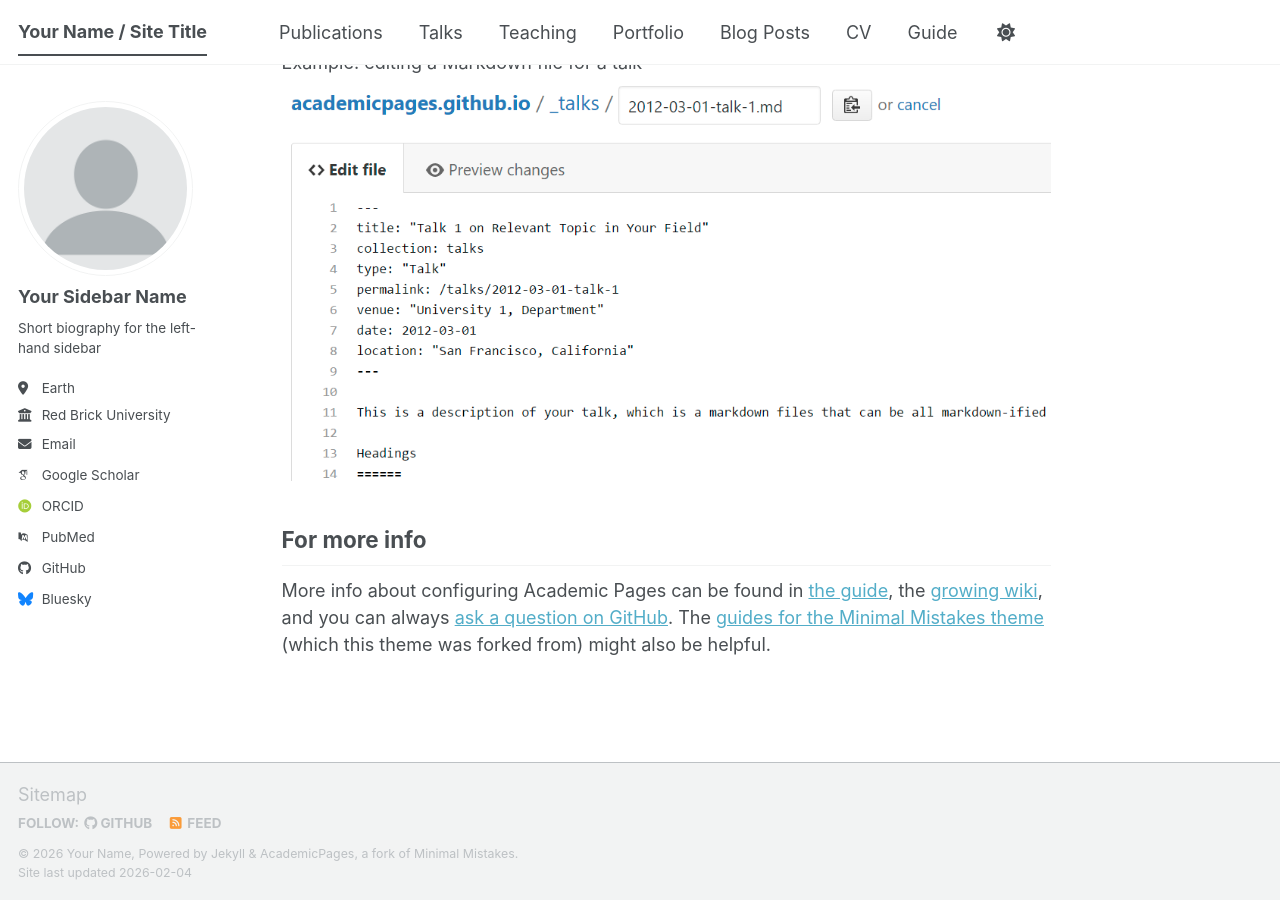
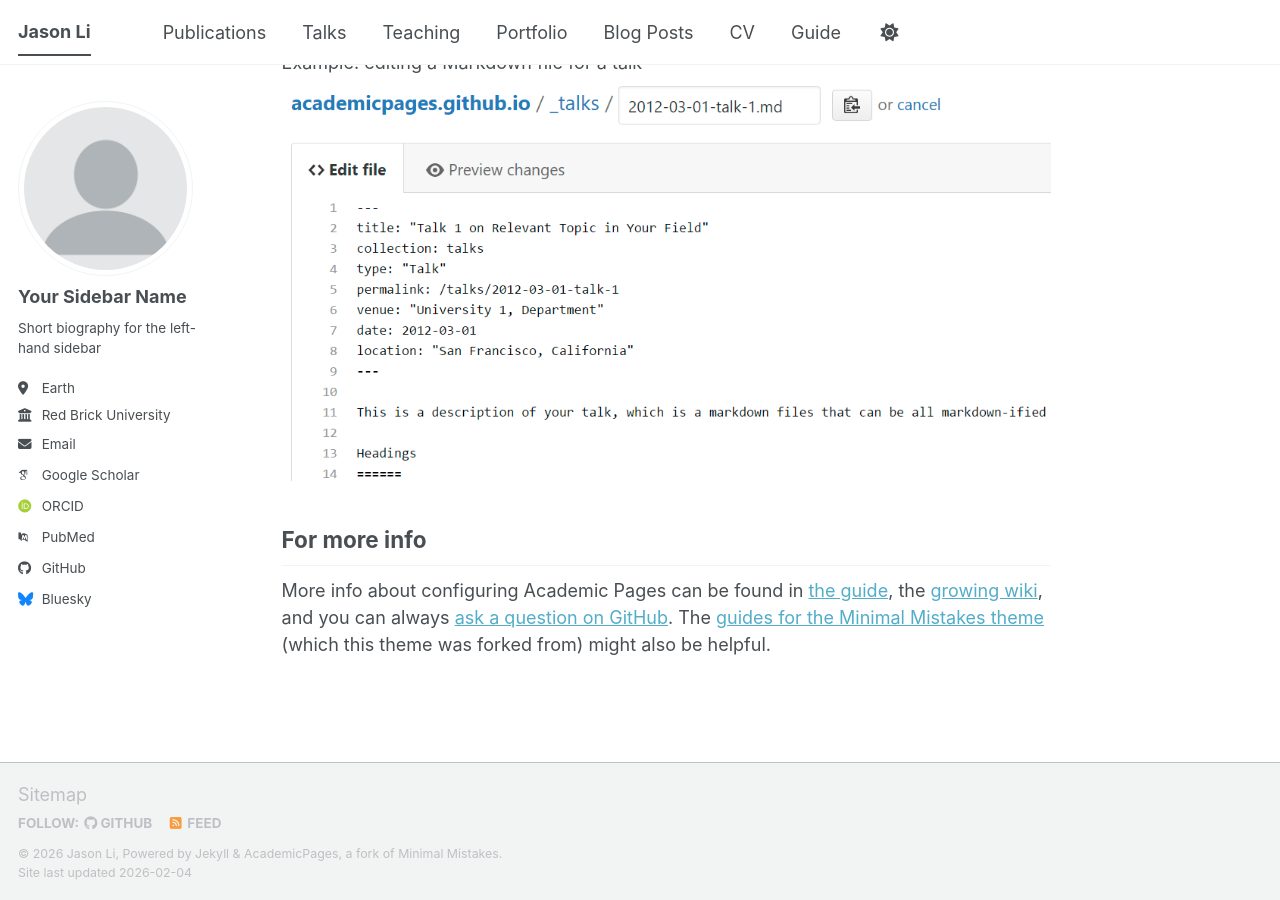
Before and after one commit to jasonli04/jasonli04.github.io, a Jekyll site: the page built from _pages/about.md, in a window 1280 px wide and 900 px high, scrolled down 2692 px. Built offline with Jekyll 4.4.1, drawn with Linux system fonts in a browser that asks for light colours; some web fonts are replaced; a script bundle is joined from its source files by our own code; library files that are not in the unit come from our copies.

Commit message:
Update site title and personal information

```diff
--- a/_config.yml
+++ b/_config.yml
@@ -9,10 +9,10 @@
 # Basic Site Settings
 locale                   : "en-US"
 site_theme               : "default" # The available themes options are "default", "air", "sunrise", "mint", "dirt" and "contrast"
-title                    : "Your Name / Site Title"
+title                    : "Jason Li"
 title_separator          : "-"
-name                     : &name "Your Name"
-description              : &description "Your Name's academic portfolio"   # Update this with a general description of your site, this is the default if not overridden by a page
+name                     : &name "Jason Li"
+description              : &description "Jason Li's academic portfolio"   # Update this with a general description of your site, this is the default if not overridden by a page
 url                      : https://academicpages.github.io # The base hostname & protocol for your site e.g. "https://[your GitHub username].github.io",
                                                            # or if you already have some other page hosted on Github then use "https://[your GitHub username].github.io/[Your Repo Name]"
 baseurl                  : "" # the subpath of your site, e.g. "/blog"
```
